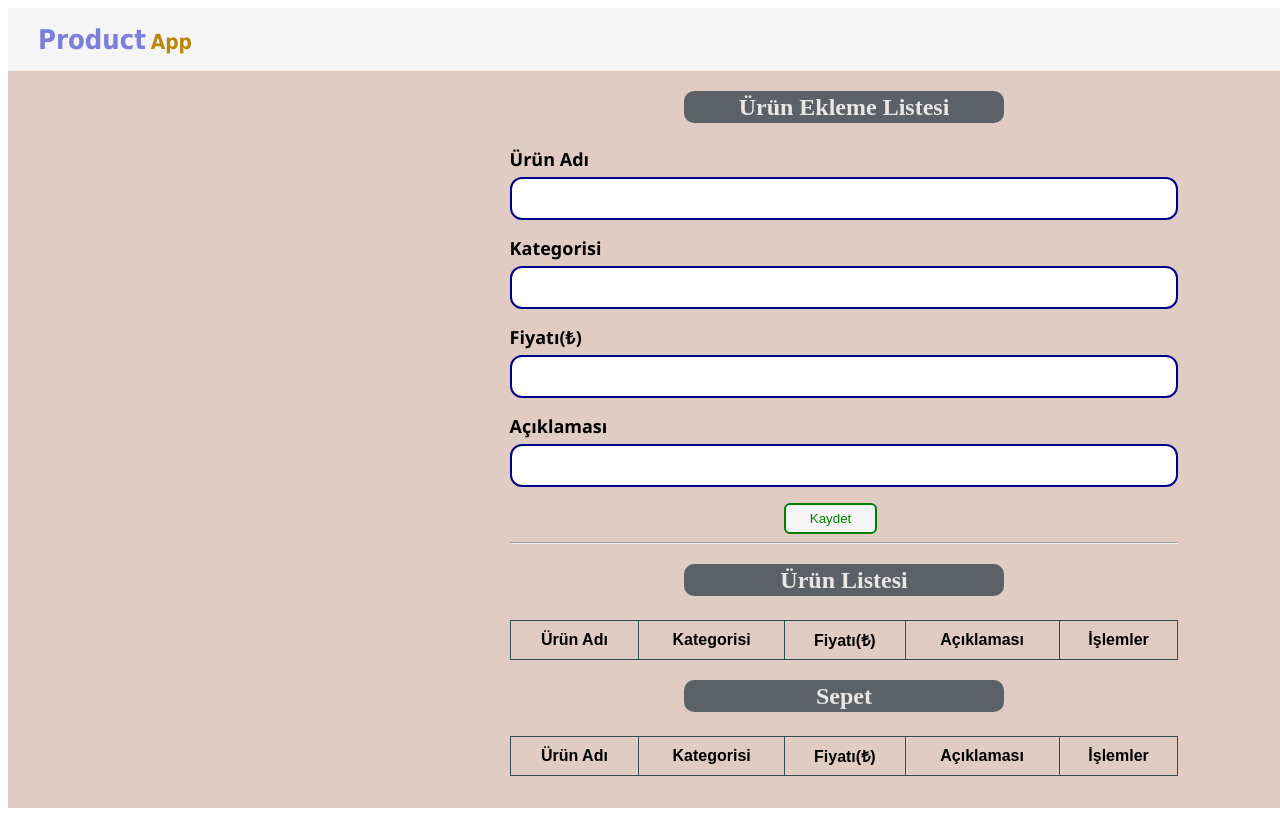
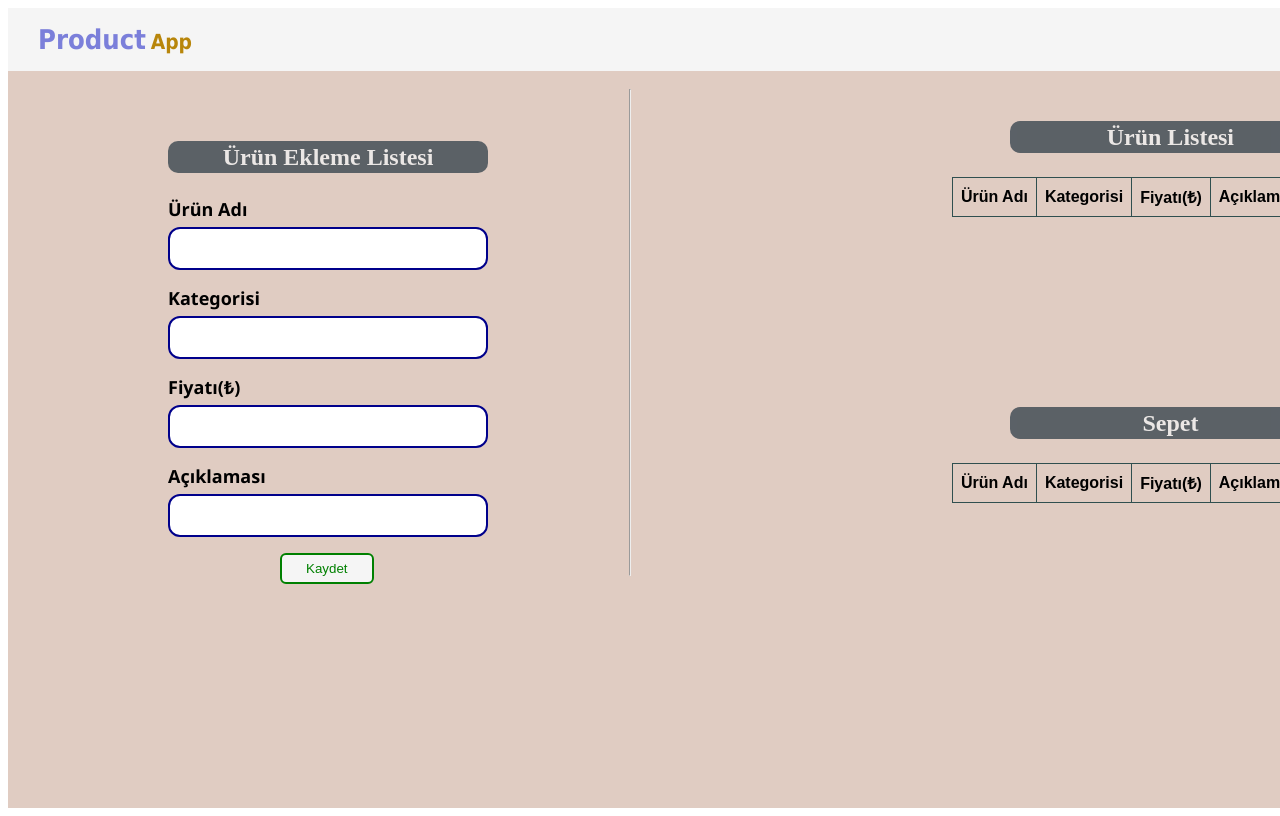
Before and after one commit to ahmetakyapi/Angular-Product-App, an Angular app: page /addProduct in a window 1280 px wide. Shown: the top 816 px of the page. Built offline with nearby package versions, Linux system fonts and the light colour scheme.

Commit message:
Update add-product component style.

```diff
--- a/src/app/add-product/add-product.component.css
+++ b/src/app/add-product/add-product.component.css
@@ -1,4 +1,3 @@
-
 body {
   margin: 0;
   padding: 0;
@@ -7,23 +6,28 @@ body {
 
 .add-product-container {
   margin-top: 10px;
-    width: 40%;
-    margin-left: auto;
-    margin-right: auto;
+  width: 91%;
+  display: flex;
+}
+
+form {
+  margin-left: 160px;
+  margin-top: 40px;
+  width: 320px;
 }
 
 .add-product-title {
   width: 320px;
   height: 32px;
   line-height: 32px;
-    color: #EEEEEE;
-    background-color:#3A4750;
+  color: #eeeeee;
+  background-color: #3a4750;
   opacity: 0.8;
   text-align: center;
   margin-bottom: 24px;
-    border-radius: 10px;
   margin-left: auto;
   margin-right: auto;
+  border-radius: 10px;
   -webkit-border-radius: 10px;
   -moz-border-radius: 10px;
   -ms-border-radius: 10px;
@@ -47,11 +51,11 @@ body {
   width: 100%;
   padding: 12px;
   border: 2px solid darkblue;
-    border-radius: 12px;
   box-sizing: border-box;
   resize: vertical;
   margin-top: 6px;
   margin-bottom: 16px;
+  border-radius: 12px;
   -webkit-border-radius: 12px;
   -moz-border-radius: 12px;
   -ms-border-radius: 12px;
@@ -64,11 +68,11 @@ body {
   width: 100%;
   padding: 12px;
   border: 2px solid darkblue;
-    border-radius: 12px;
   box-sizing: border-box;
   resize: vertical;
   margin-top: 6px;
   margin-bottom: 16px;
+  border-radius: 12px;
   -webkit-border-radius: 12px;
   -moz-border-radius: 12px;
   -ms-border-radius: 12px;
@@ -80,20 +84,19 @@ body {
   min-height: 60px;
 }
 
-   form button{
+form button {
   background-color: whitesmoke;
   color: green;
   padding: 6px 24px;
   border: 2px solid green;
+  cursor: pointer;
+  margin-left: 35%;
   border-radius: 6px;
-    cursor: pointer;
-     margin-left: 41%;
   -webkit-border-radius: 6px;
   -moz-border-radius: 6px;
   -ms-border-radius: 6px;
   -o-border-radius: 6px;
 }
-
 
 .edit-button button {
   background-color: whitesmoke;
@@ -103,6 +106,10 @@ body {
   border-radius: 6px;
   cursor: pointer;
   font-size: 14px;
+  -webkit-border-radius: 6px;
+  -moz-border-radius: 6px;
+  -ms-border-radius: 6px;
+  -o-border-radius: 6px;
 }
 
 .delete-button button {
@@ -113,6 +120,10 @@ body {
   border-radius: 6px;
   cursor: pointer;
   font-size: 14px;
+  -webkit-border-radius: 6px;
+  -moz-border-radius: 6px;
+  -ms-border-radius: 6px;
+  -o-border-radius: 6px;
 }
 
 .addToBasket-button button {
@@ -123,16 +134,35 @@ body {
   border-radius: 6px;
   cursor: pointer;
   font-size: 14px;
+  -webkit-border-radius: 6px;
+  -moz-border-radius: 6px;
+  -ms-border-radius: 6px;
+  -o-border-radius: 6px;
 }
 
 submit-button button:hover {
   opacity: 0.6;
 }
 
+.product-basket-container {
+  margin-left: auto;
+  margin-right: auto;
+  margin-top: 20px;
+  padding-left: 40px;
+}
+
+.basket-container {
+  padding-top: 20px;
+}
+
 .container {
   border-radius: 5px;
   background-color: #f2f2f2;
   padding: 20px;
+  -webkit-border-radius: 5px;
+  -moz-border-radius: 5px;
+  -ms-border-radius: 5px;
+  -o-border-radius: 5px;
 }
 
 .card-list {
@@ -164,16 +194,19 @@ body {
   flex-direction: column;
   max-width: 80px;
 }
+
 .list-product-category {
   display: flex;
   flex-direction: column;
   max-width: 80px;
 }
+
 .list-product-stock {
   display: flex;
   flex-direction: column;
   max-width: 80px;
 }
+
 .list-product-desc {
   display: flex;
   flex-direction: column;
--- a/src/app/add-product/add-product.component.html
+++ b/src/app/add-product/add-product.component.html
@@ -1,42 +1,38 @@
 <div class="add-product-container">
+  <form #f="ngForm" (ngSubmit)="onSubmit()">
     <div class="add-product-title">
       <h2>Ürün Ekleme Listesi</h2>
     </div>
-    <form #f="ngForm" (ngSubmit)="onSubmit()">
-      <div ngModelGroup = "productData"></div>
+    <div ngModelGroup="productData"></div>
     <div class="form-group">
       <label>Ürün Adı </label>
       <input type="text" required name="name" class="form-control" ngModel />
     </div>
     <div class="form-group">
       <label>Kategorisi </label>
-        <input type="text" required name="category" class="form-control" ngModel />
-      </div>
-      <div class="form-group">
-        <label>Fiyatı(₺) </label>
       <input
+        type="text"
         required
-          type="number"
+        name="category"
         class="form-control"
-          name="price"
         ngModel
       />
     </div>
     <div class="form-group">
+      <label>Fiyatı(₺) </label>
+      <input required type="number" class="form-control" name="price" ngModel />
+    </div>
+    <div class="form-group">
       <label>Açıklaması</label>
-        <input
-        type="text"
-          name="desc"
-          required
-          class="form-control"
-          ngModel
-        />
+      <input type="text" name="desc" required class="form-control" ngModel />
     </div>
-      <button class="submit-button" type="submit"
-    [disabled]="!f.valid">Kaydet</button>
+    <button class="submit-button" type="submit" [disabled]="!f.valid">
+      Kaydet
+    </button>
   </form>
-    <hr>
-    <div>
+  <hr />
+  <div class="product-basket-container">
+    <div class="list-product-container">
       <div class="add-product-title">
         <h2>Ürün Listesi</h2>
       </div>
@@ -50,21 +46,26 @@
             <th class="tableHead" colspan="3">İşlemler</th>
           </tr>
         </thead>
-      <tbody >
+        <tbody>
           <tr *ngFor="let product of formData">
-        <td>{{product.name}}</td>
-        <td>{{product.category}}</td>
-        <td>{{product.price}}₺</td>
-        <td>{{product.desc}}</td>
-        <td class="edit-button"><button (click)="onEdit(product)">Düzenle</button></td>
-        <td class="delete-button"><button (click)="onDelete(product)">Sil</button></td>
-        <td class="addToBasket-button"><button (click)="addToBasket(product)">Sepete Ekle</button></td>
+            <td>{{ product.name }}</td>
+            <td>{{ product.category }}</td>
+            <td>{{ product.price }}₺</td>
+            <td>{{ product.desc }}</td>
+            <td class="edit-button">
+              <button (click)="onEdit(product)">Düzenle</button>
+            </td>
+            <td class="delete-button">
+              <button (click)="onDelete(product)">Sil</button>
+            </td>
+            <td class="addToBasket-button">
+              <button (click)="addToBasket(product)">Sepete Ekle</button>
+            </td>
           </tr>
         </tbody>
       </table>
-
     </div>
-    <div>
+    <div class="basket-container" style="margin-top: 150px">
       <div class="add-product-title">
         <h2>Sepet</h2>
       </div>
@@ -78,16 +79,18 @@
             <th class="tableHead">İşlemler</th>
           </tr>
         </thead>
-    <tbody >
+        <tbody>
           <tr *ngFor="let basket of basketData">
-      <td>{{basket.name}}</td>
-      <td>{{basket.category}}</td>
-      <td>{{basket.price}}₺</td>
-      <td>{{basket.desc}}</td>
-      <td class="delete-button"><button (click)="deleteBasket(basket)">Sil</button></td>
+            <td>{{ basket.name }}</td>
+            <td>{{ basket.category }}</td>
+            <td>{{ basket.price }}₺</td>
+            <td>{{ basket.desc }}</td>
+            <td class="delete-button">
+              <button (click)="deleteBasket(basket)">Sil</button>
+            </td>
           </tr>
         </tbody>
       </table>
-
     </div>
   </div>
+</div>
--- a/src/app/add-product/add-product.component.ts
+++ b/src/app/add-product/add-product.component.ts
@@ -1,6 +1,6 @@
 import { Component, OnInit, ViewChild } from '@angular/core'
-import { NgForm } from '@angular/forms';
-import { BasketService } from '../services/basket.service';
+import { NgForm } from '@angular/forms'
+import { BasketService } from '../services/basket.service'
 
 @Component({
   selector: 'app-add-product',
@@ -12,38 +12,38 @@ export class AddProductComponent implements OnInit {
 
   ngOnInit(): void {}
 
-  editRecordId = null;
+  editRecordId = null
   formData = Array()
   basketData = Array()
-  title = 'Forms';
+  title = 'Forms'
   @ViewChild('f')
-  Forms!: NgForm;
+  Forms!: NgForm
   product = {
-    id: "",
-    name: "",
-    category: "",
-    desc: "",
-    price: "",
+    id: '',
+    name: '',
+    category: '',
+    desc: '',
+    price: ''
   }
 
   onEdit(product: { [x: string]: any; id: any; name: any }) {
-
-  const {id, ...data} = product
-  this.editRecordId = id;
+    const { id, ...data } = product
+    this.editRecordId = id
     this.Forms.setValue(data)
-
   }
 
-onDelete(product: { id: any; }) {
+  onDelete(product: { id: any }) {
     this.formData = this.formData.filter((data) => data['id'] !== product.id)
   }
 
   onSubmit() {
     if (this.editRecordId) {
-      this.formData = this.formData.map((data) => data['name'] === this.editRecordId ? this.Forms.value : data)
-      this.editRecordId = null;
+      this.formData = this.formData.map((data) =>
+        data['name'] === this.editRecordId ? this.Forms.value : data
+      )
+      this.editRecordId = null
     } else {
-     const id = Date.now();
+      const id = Date.now()
 
       const data = {
         id,
@@ -52,15 +52,20 @@ onDelete(product: { id: any; }) {
       this.formData.push(data)
     }
 
-  this.Forms.reset();
+    this.Forms.reset()
   }
   public addToBasket(product: any) {
-    this.basketService.addProduct(product);
-    this.basketData = this.basketData.map((data) => data['name'] === this.editRecordId ? this.Forms.value : data)
+    this.basketService.addProduct(product)
+    this.basketData = this.basketData.map((data) =>
+      data['name'] === this.editRecordId ? this.Forms.value : data
+    )
     this.basketData.push(product)
   }
 
-  public deleteBasket (product: any) {
-    this.basketData = this.basketData.filter((data) => data['id'] !== product.id)
+  public deleteBasket(product: any) {
+    this.basketService.deleteProduct(product)
+    this.basketData = this.basketData.filter(
+      (data) => data['id'] !== product.id
+    )
   }
 }
```
Lines whose indentation alone changed are shown as unchanged.
